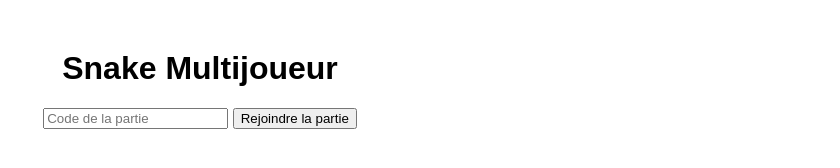
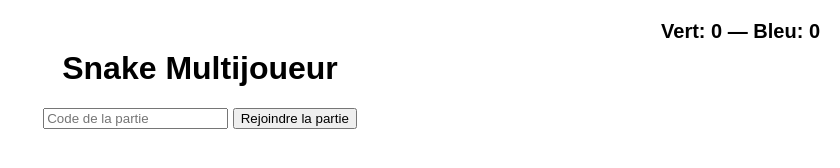
Before and after one commit to P4poule/docker-sae203, a website: page public/index.html in a window 1280 px wide. Shown: the whole page, without its empty margins (440-1280 px from the left). Drawn offline with nearby package versions, Linux system fonts and the light colour scheme; no server answers.

Commit message:
corection bug

```diff
--- a/public/index.html
+++ b/public/index.html
@@ -18,6 +18,19 @@
     Recommencer
   </button>
 
+    <!-- Scoreboard -->
+    <div id="scoreboard" style="
+    position: absolute;
+    top: 20px;
+    right: 20px;
+    font-size: 20px;
+    font-weight: bold;
+">
+  Vert: <span id="scoreGreen">0</span> —
+  Bleu: <span id="scoreBlue">0</span>
+</div>
+
+
   <script src="/socket.io/socket.io.js"></script>
   <script src="snake.js"></script>
 </body>
--- a/public/snake.js
+++ b/public/snake.js
@@ -35,10 +35,10 @@ replayBtn.onclick = () => {
   socket.emit('replay', roomCode);
 };
 
-// En attente du second
-socket.on('waiting', () => {
-  statusEl.innerText = "En attente d'un autre joueur...";
-});
+socket.on('waitingReplay', () => {
+    statusEl.innerText = "En attente du deuxième joueur pour relancer…";
+  });
+
 
 // Lancement du chrono + init scores
 socket.on('startGame', ({ initialFood, initialSnakes, scores: initialScores }) => {
```
